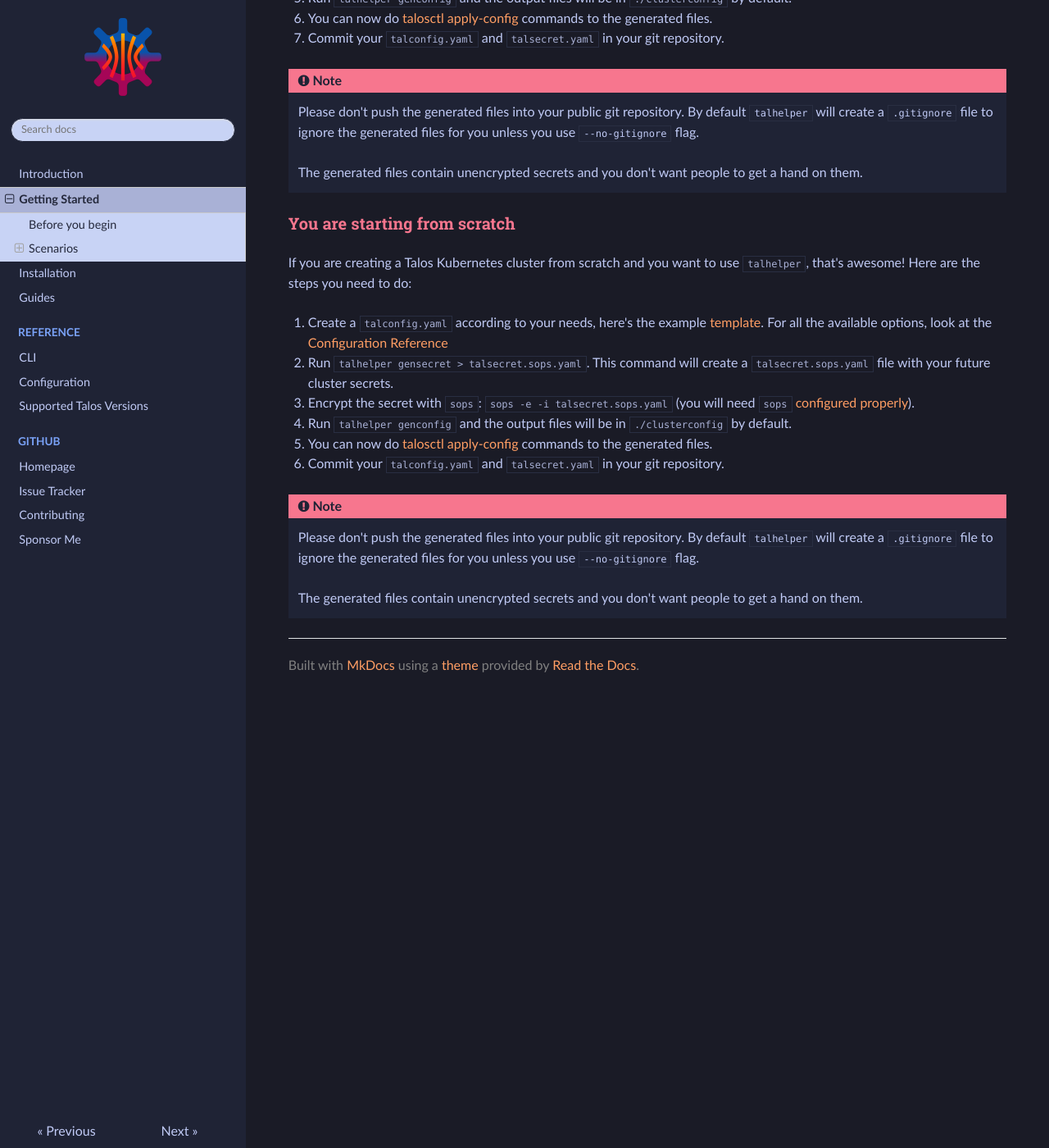
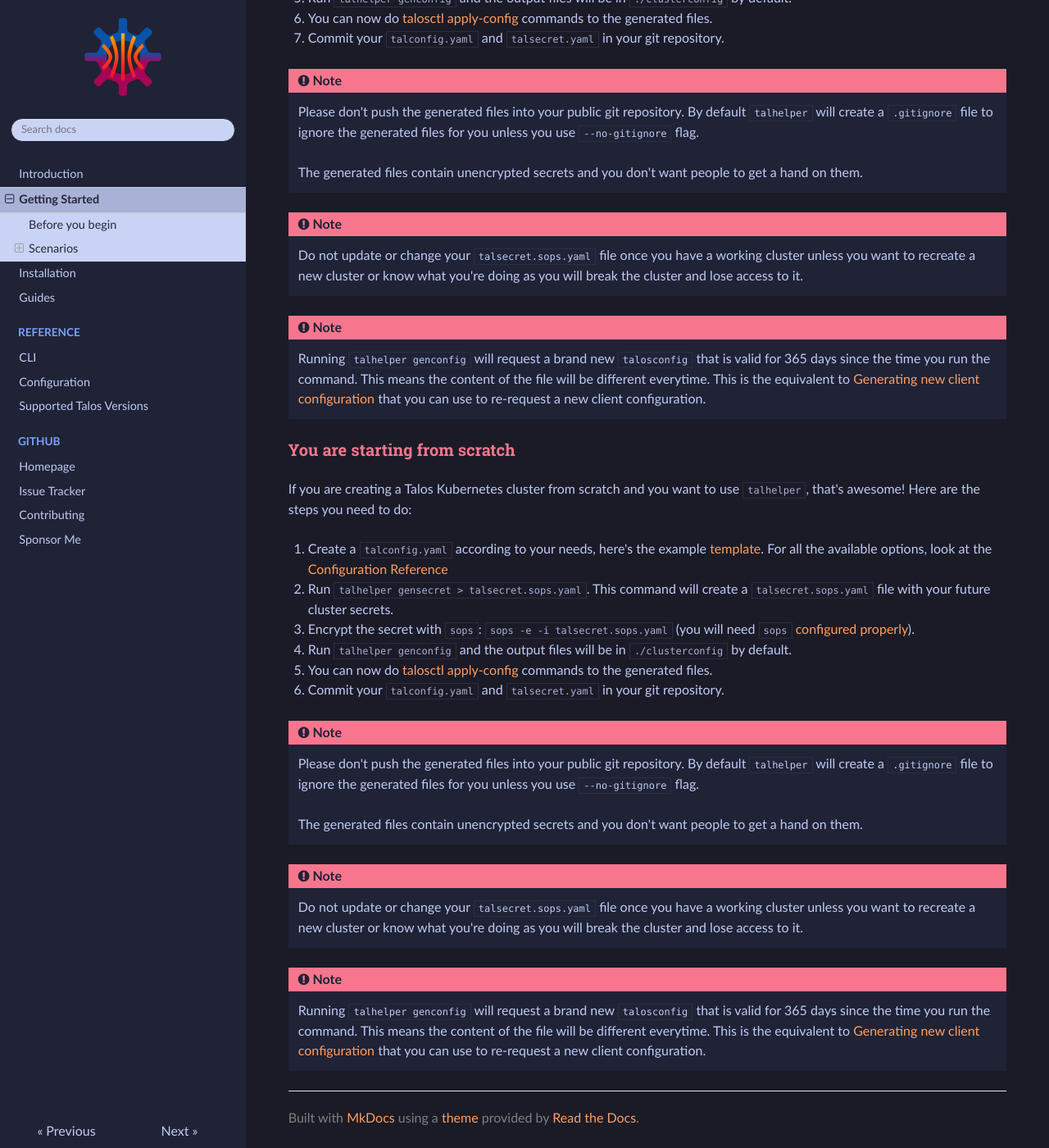
Before and after one commit to budimanjojo/talhelper, an MkDocs documentation site: the page built from docs/docs/getting-started.md, in a window 1280 px wide and 1400 px high, scrolled down 876 px. Shown: the whole window at 82% size. Built offline with MkDocs 1.6.1, drawn with Linux system fonts in a browser that asks for light colours.

Commit message:
docs: add documentation to clarify some undocumented behaviors
Fixes: https://github.com/budimanjojo/talhelper/issues/436

Signed-off-by: budimanjojo <budimanjojo@gmail.com>

```diff
--- a/docs/docs/getting-started.md
+++ b/docs/docs/getting-started.md
@@ -34,6 +34,14 @@ Here are the steps you need to do:
 
     The generated files contain unencrypted secrets and you don't want people to get a hand on them.
 
+!!! note
+
+    Do not update or change your `talsecret.sops.yaml` file once you have a working cluster unless you want to recreate a new cluster or know what you're doing as you will break the cluster and lose access to it.
+
+!!! note
+
+    Running `talhelper genconfig` will request a brand new `talosconfig` that is valid for 365 days since the time you run the command. This means the content of the file will be different everytime. This is the equivalent to [Generating new client configuration](https://www.talos.dev/latest/talos-guides/howto/cert-management/#generating-new-client-configuration) that you can use to re-request a new client configuration.
+
 ### You are starting from scratch
 
 If you are creating a Talos Kubernetes cluster from scratch and you want to use `talhelper`, that's awesome!
@@ -52,3 +60,11 @@ Here are the steps you need to do:
     By default `talhelper` will create a `.gitignore` file to ignore the generated files for you unless you use `--no-gitignore` flag.
 
     The generated files contain unencrypted secrets and you don't want people to get a hand on them.
+
+!!! note
+
+    Do not update or change your `talsecret.sops.yaml` file once you have a working cluster unless you want to recreate a new cluster or know what you're doing as you will break the cluster and lose access to it.
+
+!!! note
+
+    Running `talhelper genconfig` will request a brand new `talosconfig` that is valid for 365 days since the time you run the command. This means the content of the file will be different everytime. This is the equivalent to [Generating new client configuration](https://www.talos.dev/latest/talos-guides/howto/cert-management/#generating-new-client-configuration) that you can use to re-request a new client configuration.
```
